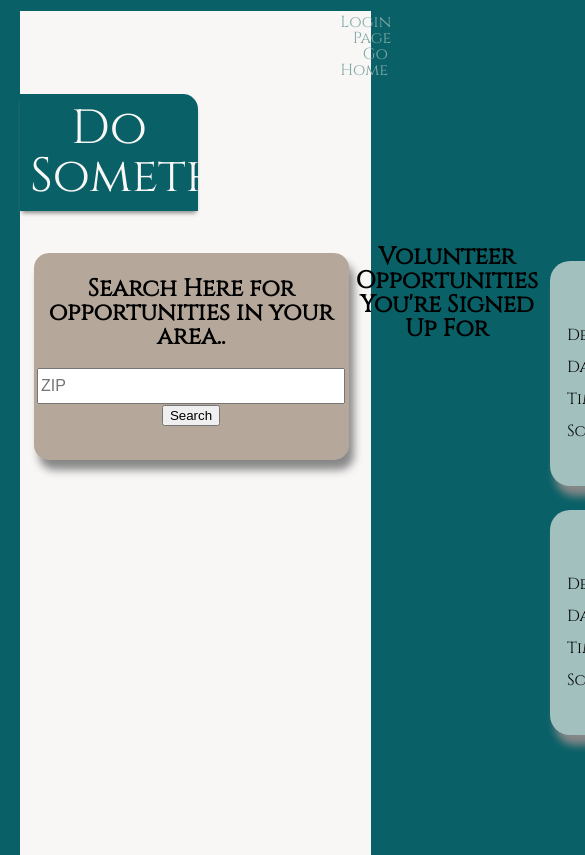
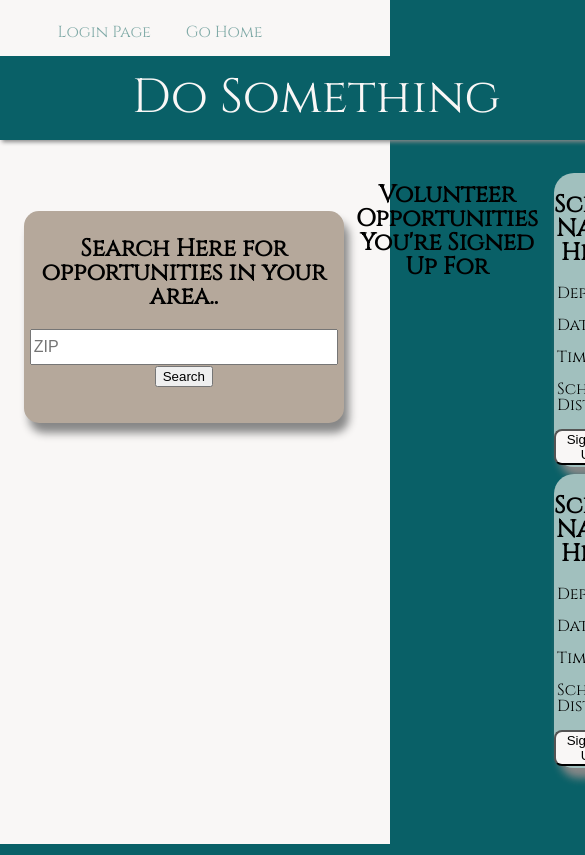
Before and after one commit to hjohnson120/Capstone, a React (Create React App) app: page /Home in a window 390 px wide. Shown: the top 855 px of the page, 585 px wide, since content can reach past the window. Built offline with nearby package versions, Linux system fonts and the light colour scheme.

Commit message:
mobile test

```diff
--- a/src/index.css
+++ b/src/index.css
@@ -48,11 +48,10 @@ h1 {
   display: flex;
   flex-wrap: wrap;
   justify-content: space-around;
-  text-align: right;
   list-style: none;
   margin-top: 3%;
   max-width: 240px;
-  margin-left: 80%;
+  /* margin-left: 80%; */
   padding-top: 1%;
 }
 
@@ -147,3 +146,17 @@ a:hover {
   display: flex;
   margin-top: 2%;
 }
+
+@media (max-width: 600px) {
+  body {
+    display: flex;
+    flex-wrap: wrap;
+    margin: 0%;
+  }
+  .opportunity-container {
+    width: 70%;
+  }
+  header {
+    width: 100%;
+  }
+}
```
